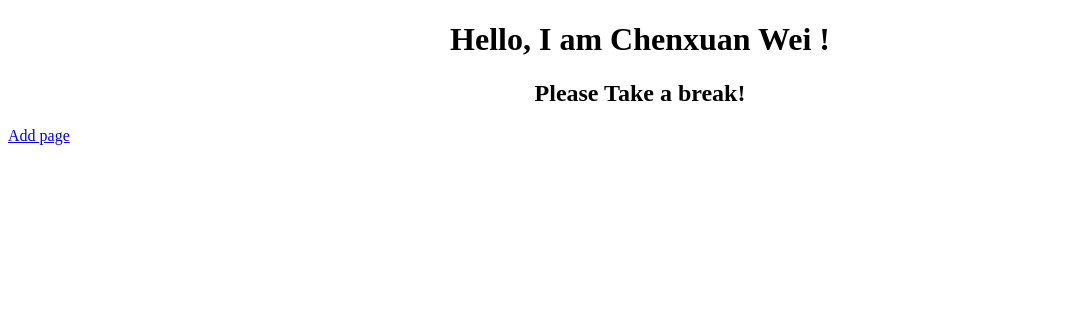
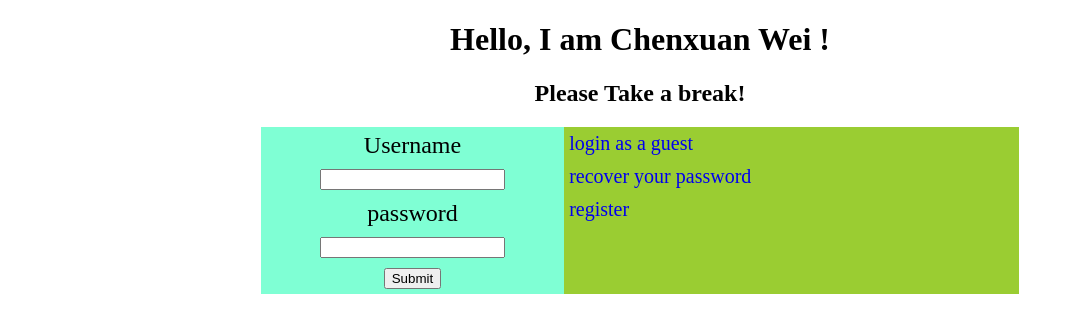
Before and after one commit to ChenxuanWei0428/Take_a_break, a Django app: template take_a_break_app/templates/take_a_break_app/start.html in a window 1280 px wide. Shown: the top 333 px of the page, without its empty margins (0-1073 px from the left). Run offline with Django 3.2, Linux system fonts and the light colour scheme; the template is opened without the code that fills it, so the values that code supplies are empty.

Commit message:
update login page

```diff
--- a/take_a_break_app/static/take_a_break_app/start.css
+++ b/take_a_break_app/static/take_a_break_app/start.css
@@ -2,45 +2,60 @@
     text-align: center;
 }
 
-#link a{
-    text-decoration: none;
-    text-align: center;
+#login_wap {
+    justify-content: center;
+    display: flex;
 }
 
-#link a:active {
-    border: 0ch;
-}
-#login {
-    margin: auto;
-    width: 50%;
-    background-color: aqua;
+#all_form {
+    display: flex;
+    width: 60%;
+    min-width: 200px;
 }
 
-
-
-nav a{
-    display: block;
-    text-align: center;
-    padding: 10px 0;
-    text-decoration: none;
-    font-size: 125%;
-    border: solid 1px #bc9f81;
-    margin: 10px;
-    width: 100px;
+#login_form {
+    justify-content: center;
+    display: flex;
+    background-color: aquamarine;
+    width: 40%;
 }
 
-nav a:active{
-    color: aqua;
+#form_item > * {
+    margin: 5px;
 }
 
-.flex_con{
+.form_item {
+    justify-content: center;
     display: flex;
-    flex-direction: row-reverse;
+}
+
+#submit_button {
     justify-content: center;
+    display: flex;
 }
-.flex_con div {
-    border: solid 1px black;
-    margin: 10px;
-    padding: 10px;
-    box-shadow: 3px 3px 3px black;
+
+.form_text {
+    text-align: center;
+    font-size: 24px;
 }
+
+#other_option {
+    display: flex;
+    flex-direction: column;
+    width: 60%;
+    background-color: yellowgreen;
+}
+
+#other_option > * {
+    margin: 5px;
+    text-decoration: none;
+    font-size: 20px;
+}
+
+#other_option >a:visited{
+    color: blue;
+}
+
+#other_option > a:hover{
+    color: purple;
+}
--- a/take_a_break_app/templates/take_a_break_app/start.html
+++ b/take_a_break_app/templates/take_a_break_app/start.html
@@ -12,13 +12,31 @@
     <h1>Hello, I am Chenxuan Wei !</h1>
     <h2>Please Take a break!</h2>
 </div>
-<div id = "links">
-    <a href="{% url 'take_a_break_app:main' %}"> Add page</a>
+<div id = "login_wap">
+    <div id = "all_form">
+        <div id = "login_form">
+            <form action = "{% url 'take_a_break_app:main' %}" method="post">
+                <div id = "form_item">
+                    <div class="form_text">
+                        Username
+                    </div>
+                    <input type="text", name="username">
+                    <div class="form_text">
+                        password
+                    </div>
+                    <input type="Password", name="password">
+                    <br>
+                    <div id = "submit_button">
+                        <input type="submit">
+                    </div>
+                </div>
+            </form>
+        </div>
+        <div id = "other_option">
+            <a href="{% url 'take_a_break_app:main' %}">login as a guest</a>
+            <a href="{% url 'take_a_break_app:still_building">recover your password</a>
+            <a href="{% url 'take_a_break_app:still_building">register</a>
+        </div>
+    </div>
 </div>
-<div class="flex_con">
-    {% for w in website %}
-        <div title="a">{{w}}</div>
-    {% endfor %}
-</div>
-
 {% endblock %}
--- a/take_a_break_app/views.py
+++ b/take_a_break_app/views.py
@@ -1,6 +1,5 @@
 from django.http import HttpResponse
 from django.shortcuts import render
-
 
 # Create your views here.
 
```
